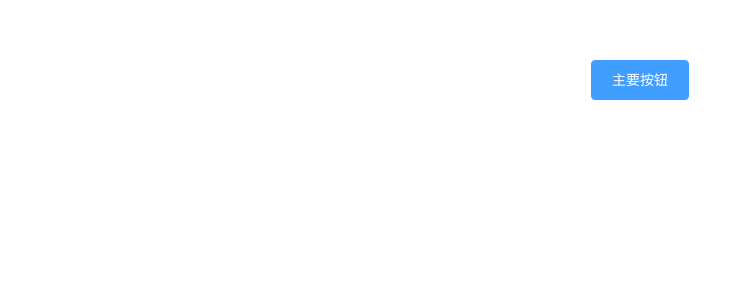
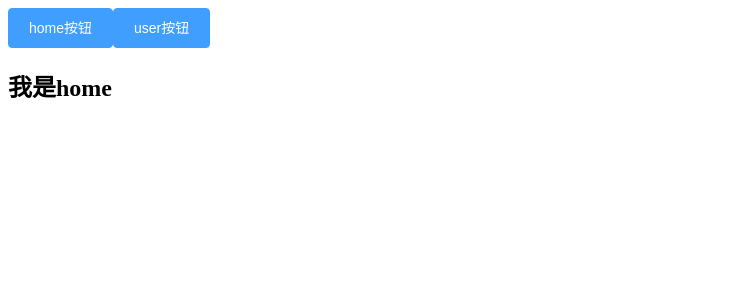
Before and after one commit to 614460810/background, a Vue app in the folder vue-manager/: page / in a window 1280 px wide. Shown: the top 300 px of the page, without its empty margins (0-744 px from the left). Built offline with nearby package versions, Linux system fonts and the light colour scheme.

Commit message:
vueRouter引入

```diff
--- a/vue-manager/package.json
+++ b/vue-manager/package.json
@@ -10,7 +10,8 @@
   "dependencies": {
     "core-js": "^3.8.3",
     "element-ui": "^2.15.13",
-    "vue": "^2.6.14"
+    "vue": "^2.6.14",
+    "vue-router": "^3.2.0"
   },
   "devDependencies": {
     "@babel/core": "^7.12.16",
--- a/vue-manager/src/App.vue
+++ b/vue-manager/src/App.vue
@@ -2,6 +2,7 @@
   <div id="app">
     <!-- <img alt="Vue logo" src="./assets/logo.png"> -->
     <HelloWorld />
+    <router-view></router-view>
   </div>
 </template>
 
@@ -17,12 +18,5 @@ export default {
 </script>
 
 <style>
-#app {
-  font-family: Avenir, Helvetica, Arial, sans-serif;
-  -webkit-font-smoothing: antialiased;
-  -moz-osx-font-smoothing: grayscale;
-  text-align: center;
-  color: #2c3e50;
-  margin-top: 60px;
-}
+
 </style>
--- a/vue-manager/src/components/HelloWorld.vue
+++ b/vue-manager/src/components/HelloWorld.vue
@@ -1,7 +1,10 @@
 <template>
   <div class="hello">
-    <el-button type="primary">主要按钮</el-button>
-</div>
+    <router-link to="/"> <el-button type="primary">home按钮</el-button></router-link>
+    <router-link to="/user"><el-button type="primary">user按钮</el-button></router-link>
+
+
+  </div>
 </template>
 
 <script>
@@ -12,6 +15,4 @@ export default {
 </script>
 
 <!-- Add "scoped" attribute to limit CSS to this component only -->
-<style scoped>
-
-</style>
+<style scoped></style>
--- a/vue-manager/src/main.js
+++ b/vue-manager/src/main.js
@@ -1,9 +1,11 @@
 import Vue from 'vue'
 import {Button} from 'element-ui'
 import App from './App.vue'
+import router from './router'
 
 Vue.config.productionTip = false
  Vue.use(Button)
 new Vue({
+  router,
   render: h => h(App),
 }).$mount('#app')
--- /dev/null
+++ b/vue-manager/src/router/index.js
@@ -0,0 +1,22 @@
+import Vue from 'vue';
+import VueRouter from 'vue-router';
+
+Vue.use(VueRouter)
+
+const routes = [
+    {
+        path: '/',
+        name: 'Home',
+        component: ()=>import('../views/HomeView.vue')
+    },
+    {
+        path: '/user',
+        name: 'User',
+        component: ()=>import('../views/UserView.vue')
+    },
+]
+const router=new VueRouter({
+    mode:'history',
+    routes
+})
+export default router;
--- /dev/null
+++ b/vue-manager/src/views/HomeView.vue
@@ -0,0 +1,8 @@
+<template>
+    <h2>我是home</h2>
+</template>
+<script>
+export default{
+    name:'HomeView'
+}
+</script>
--- /dev/null
+++ b/vue-manager/src/views/UserView.vue
@@ -0,0 +1,8 @@
+<template>
+    <h2>我是user</h2>
+</template>
+<script>
+export default{
+    name:'UserView'
+}
+</script>
```
Also changed, not shown: 1 other file (tests, documents, lock files or other folders).
